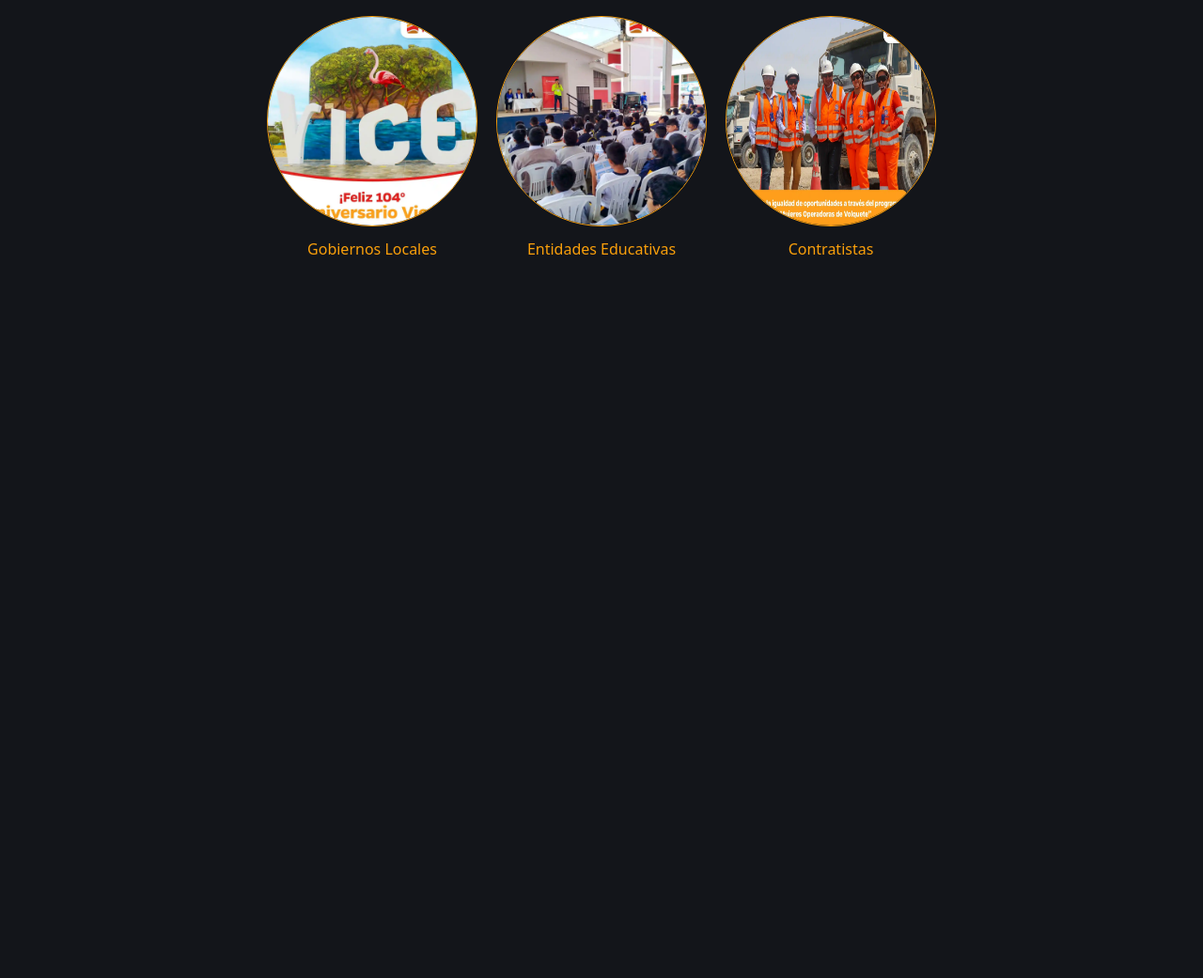
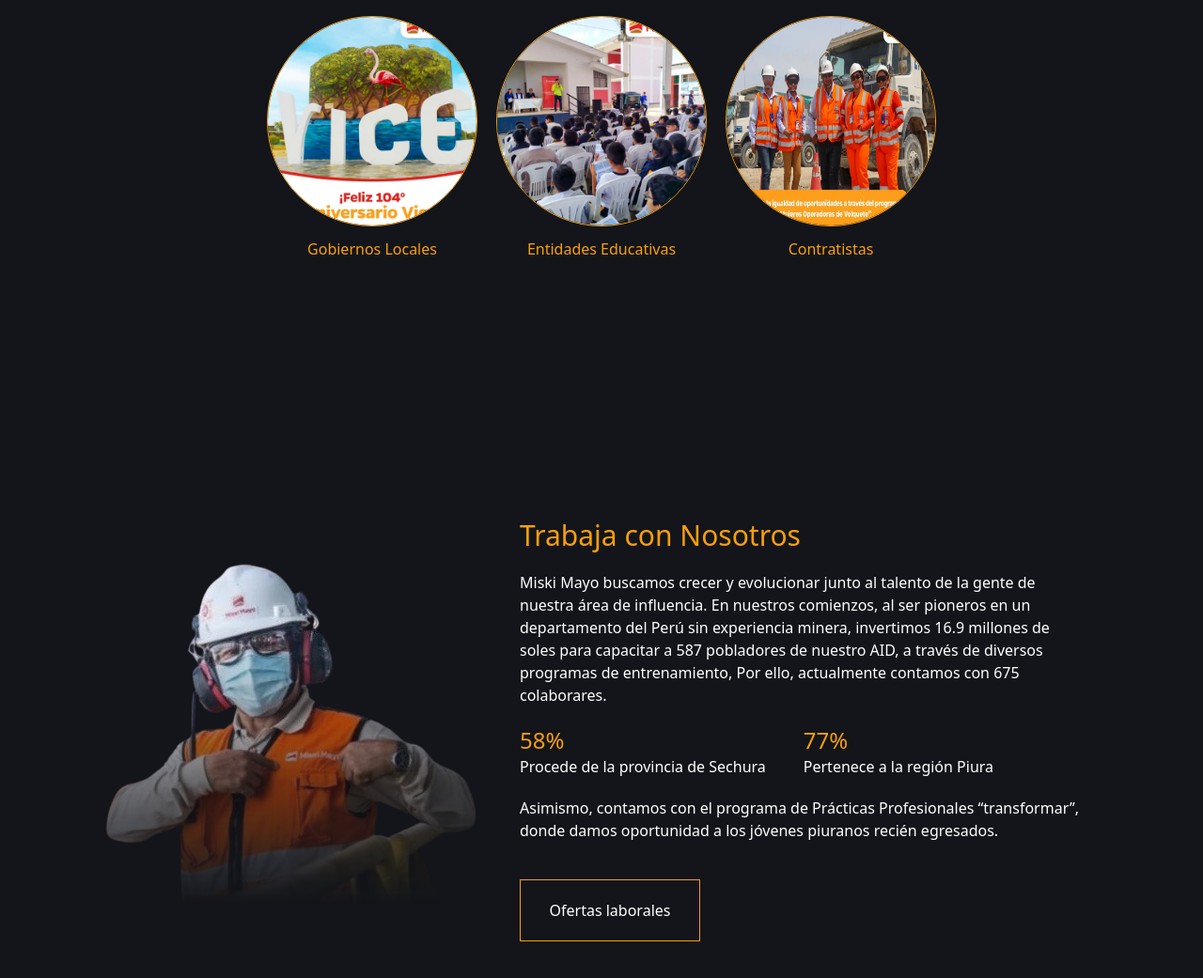
Before and after one commit to JocsanSernaque/miskimayo-landing, an Astro site: page / in a window 1280 px wide. Shown: the part 2839-3880 px from the top of the page at 94% size. Before the commit the page ends 3136 px from the top, so only its background shows below. Built offline with nearby package versions, Linux system fonts and the light colour scheme; Astro itself is replaced by a stand-in of ours.

Commit message:
Se agregò la seccion Trabajo con Nosotros

```diff
--- /dev/null
+++ b/src/components/sections/Jobs.astro
@@ -0,0 +1,19 @@
+<section class="flex flex-col md:flex-row justify-center items-center h-screen w-full gap-5 mt-20">
+    <img src="images/colaborador.webp" alt="" class="[mask-image:_linear-gradient(to_bottom,_#F3D117_20%,_transparent)]">
+    <div class="flex flex-col text-white gap-5 p-5  md:w-[50%]">
+        <h1 class="text-3xl text-[#f99f0b]">Trabaja con Nosotros</h1>
+        <p>Miski Mayo buscamos crecer y evolucionar junto al talento de la gente de nuestra área de influencia. En nuestros comienzos, al ser pioneros en un departamento del Perú sin experiencia minera, invertimos 16.9 millones de soles para capacitar a 587 pobladores de nuestro AID, a través de diversos programas de entrenamiento, Por ello, actualmente contamos con 675 colaborares.</p>
+        <div class="flex gap-10">
+            <div class="flex flex-col">
+                <h3 class="text-[#f99f0b] text-2xl">58%</h3>
+                <p>Procede de la provincia de Sechura</p>
+            </div>
+            <div>
+                <h3 class="text-[#f99f0b] text-2xl">77%</h3>
+                <p>Pertenece a la región Piura</p>
+            </div>
+        </div>
+        <p>Asimismo, contamos con el programa de Prácticas Profesionales “transformar”, donde damos oportunidad a los jóvenes piuranos recién egresados.</p>
+        <button class="flex items-center justify-center border border-[#f99f0b] w-48 p-5 mt-5 hover:bg-[#f99f0b]">Ofertas laborales</button>
+    </div>
+</section>
--- a/src/components/sections/Management.astro
+++ b/src/components/sections/Management.astro
@@ -3,7 +3,7 @@
         <h1 class="text-3xl text-[#f99f0b]">Gestión</h1>
         <p class="flex text-center">Nuestra Gestión Social Multiactor tiene como objetivo principal trabajar una Agenda Positiva Compartida, fortaleciendo la confianza de las comunidades de nuestro entorno y, a través de alianzas estratégicas.</p>
     </div>
-    <div class="grid grid-cols-1 md:grid-cols-3 place-items-center w-auto gap-5">
+    <div class="grid grid-cols-1 sm:grid-cols-2 md:grid-cols-3 place-items-center w-auto gap-5 transition-all ">
         <div class="flex flex-col justify-center items-center gap-3">
             <div class="flex  relative border border-[#f99f0b] rounded-full w-56 h-56">
                 <img src="images/planta_miski.webp" alt="" class="flex w-full rounded-full overflow-hidden bg-no-repeat bg-cover bg-center">
--- a/src/pages/index.astro
+++ b/src/pages/index.astro
@@ -5,8 +5,9 @@ import Main from "../components/Main.astro";
 import About from "../components/sections/About.astro";
 import Operation from "../components/sections/Operation.astro";
 import Management from "../components/sections/Management.astro";
+import Jobs from "../components/sections/Jobs.astro";
 ---
-<Layout title="Welcome to Astro.">
+<Layout title="Miskimayo">
   <main class="flex flex-col h-screen w-full">
     <Navbar />
     <Main />
@@ -14,5 +15,5 @@ import Management from "../components/sections/Management.astro";
   <About />
   <Operation />
   <Management />
-
+  <Jobs />
 </Layout>
```
Also changed, not shown: public/images/colaborador.webp (added).
